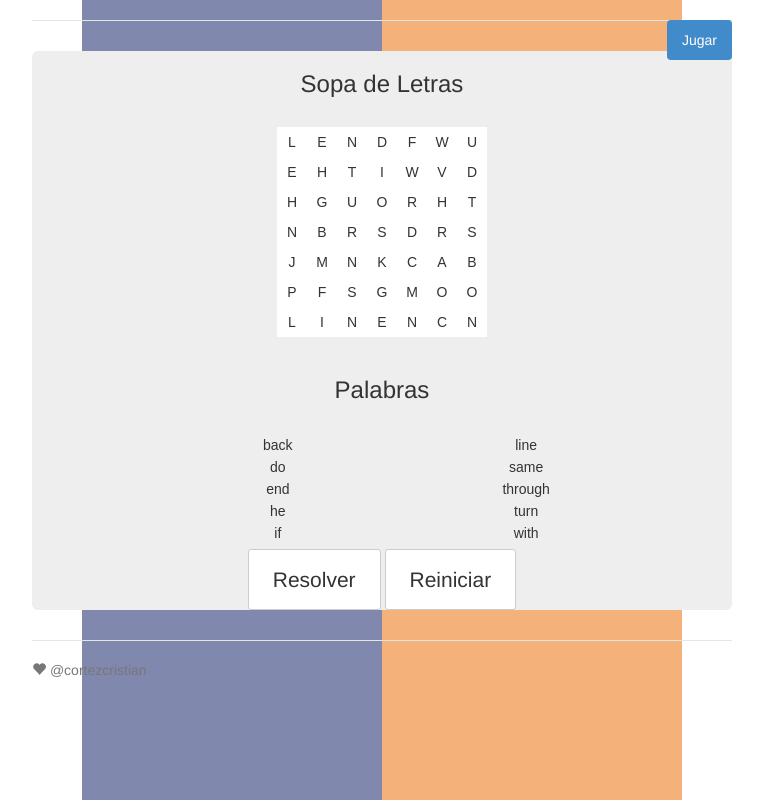
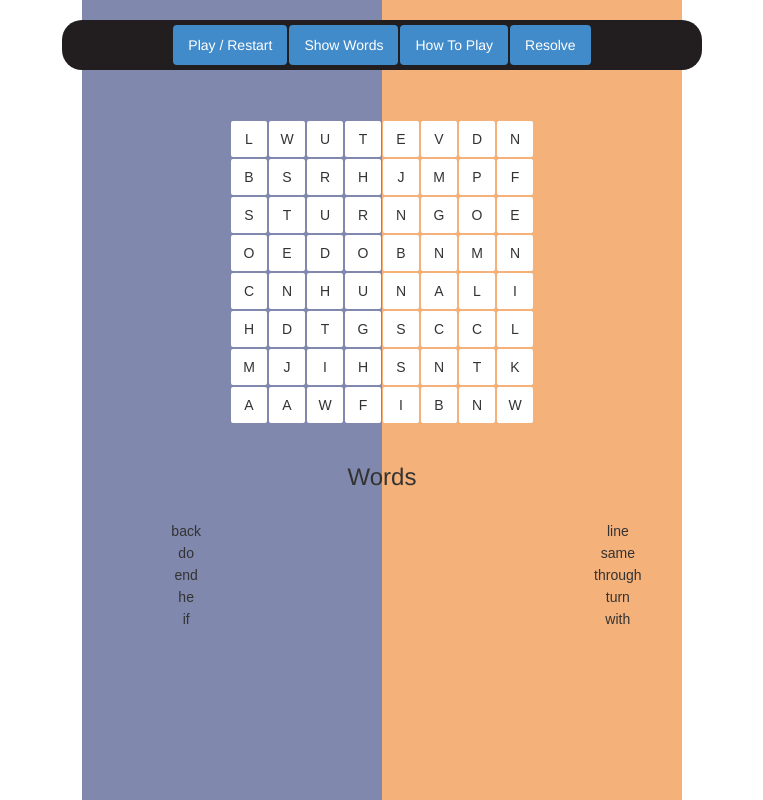
Before and after one commit to cortezcristian/sopa-de-letras, a browser extension: page app/index.html in a window 1280 px wide. Shown: the whole page, without its empty margins (258-1021 px from the left). Drawn offline with Linux system fonts and the light colour scheme; files that its build step writes are made by us from their sources; files whose address does not match are found by name.

Commit message:
Adding top menu

```diff
--- a/app/index.html
+++ b/app/index.html
@@ -33,18 +33,20 @@
     http://teacherjoe.us/Vocab200.html
     - Generate random number 0 and 200
      -->
-    <div class="container">
-      <div class="header">
-        <ul class="nav nav-pills pull-right">
-          <li class="active"><a ng-href="#">Jugar</a></li>
-        </ul>
+    <div class="container-fluid">
+      <div class="header row">
+        <div class="col-sm-6 col-sm-offset-3 game-menu">
+            <ul class="nav nav-pills center-pills">
+              <li class="active"><a href="javascript:;" ng-click="start()">Play / Restart</a></li>
+              <li class="active"><a href="javascript:;">Show Words</a></li>
+              <li class="active"><a href="javascript:;">How To Play</a></li>
+              <li class="active"><a href="javascript:;" ng-click="solve()">Resolve</a></li>
+            </ul>
+        </div>
       </div>
 
-      <div ng-view=""></div>
+      <div class="row" ng-view=""></div>
 
-      <div class="footer">
-        <p><span class="glyphicon glyphicon-heart"></span> @cortezcristian</p>
-      </div>
     </div>
 
 
--- a/app/scripts/directives/wordfinder.js
+++ b/app/scripts/directives/wordfinder.js
@@ -238,7 +238,8 @@ angular.module('sopaDeLetrasApp')
       link: function postLink(scope, element, attrs) {
         //var words = attrs.words.split(',');
         var words = getRandomWords();
-        var gamePuzzle = wordfindgame.create(words, element.find('.puzzle'), element.find('.words'));
+        var options = {height:8, width:8};
+        var gamePuzzle = wordfindgame.create(words, element.find('.puzzle'), element.find('.words'), options);
 
 
         scope.solve = function(){
@@ -246,7 +247,7 @@ angular.module('sopaDeLetrasApp')
         }
 
         scope.start = function(){
-            gamePuzzle = wordfindgame.create(words, element.find('.puzzle'), element.find('.words'));
+            gamePuzzle = wordfindgame.create(words, element.find('.puzzle'), element.find('.words'), options);
         }
       }
     };
--- a/app/styles/main.css
+++ b/app/styles/main.css
@@ -79,6 +79,21 @@ body {
   }
 }
 
+body .header, body .footer, body .jumbotron {
+    border: 0 !important;
+}
+
+.center-pills {
+    display: flex;
+    justify-content: center;
+}
+
+.game-menu {
+    background: #221e1f;
+    padding: 5px;
+    border-radius: 20px;
+}
+
 /**
 * Wordfind.js 0.0.1
 * (c) 2012 Bill, BunKat LLC.
@@ -106,12 +121,14 @@ body {
 
 /* style for each square in the puzzle */
 .puzzle .puzzleSquare {
-  height: 30px;
-  width: 30px;
+  height: 36px;
+  width: 36px;
   text-transform: uppercase;
   background-color: white;
   border: 0;
   font: 1em sans-serif;
+  border-radius: 2px;
+  margin: 1px;
 }
 
 button:focus {outline:0 !important;}
--- a/app/views/main.html
+++ b/app/views/main.html
@@ -1,4 +1,4 @@
-<div class="jumbotron" style="padding:0">
+<div class="jumbotron col-sm-12" style="padding:0;background: transparent;">
     <div wordfinder data-words="ciencia,piedad,consejo,corazon,valentia,sabiduria" class="row">
     </div>
 </div>
--- a/app/views/wordfinder.html
+++ b/app/views/wordfinder.html
@@ -1,14 +1,13 @@
+<div class="col-sm-12">
     <div class="row">
         <div class="col-sm-8 col-sm-offset-2">
-        <h3>Sopa de Letras</h3>
             <div class="puzzle"></div>
         </div>
     </div>
     <div class="row">
         <div class="col-sm-8 col-sm-offset-2">
-        <h3>Palabras</h3>
+            <h3>Words</h3>
             <div class="words"></div>
-        <a class="btn btn-default btn-sm" ng-click="solve()">Resolver</a>
-        <a class="btn btn-default btn-sm" ng-click="start()">Reiniciar</a>
         </div>
     </div>
+</div>
```
Lines whose indentation alone changed are shown as unchanged.
